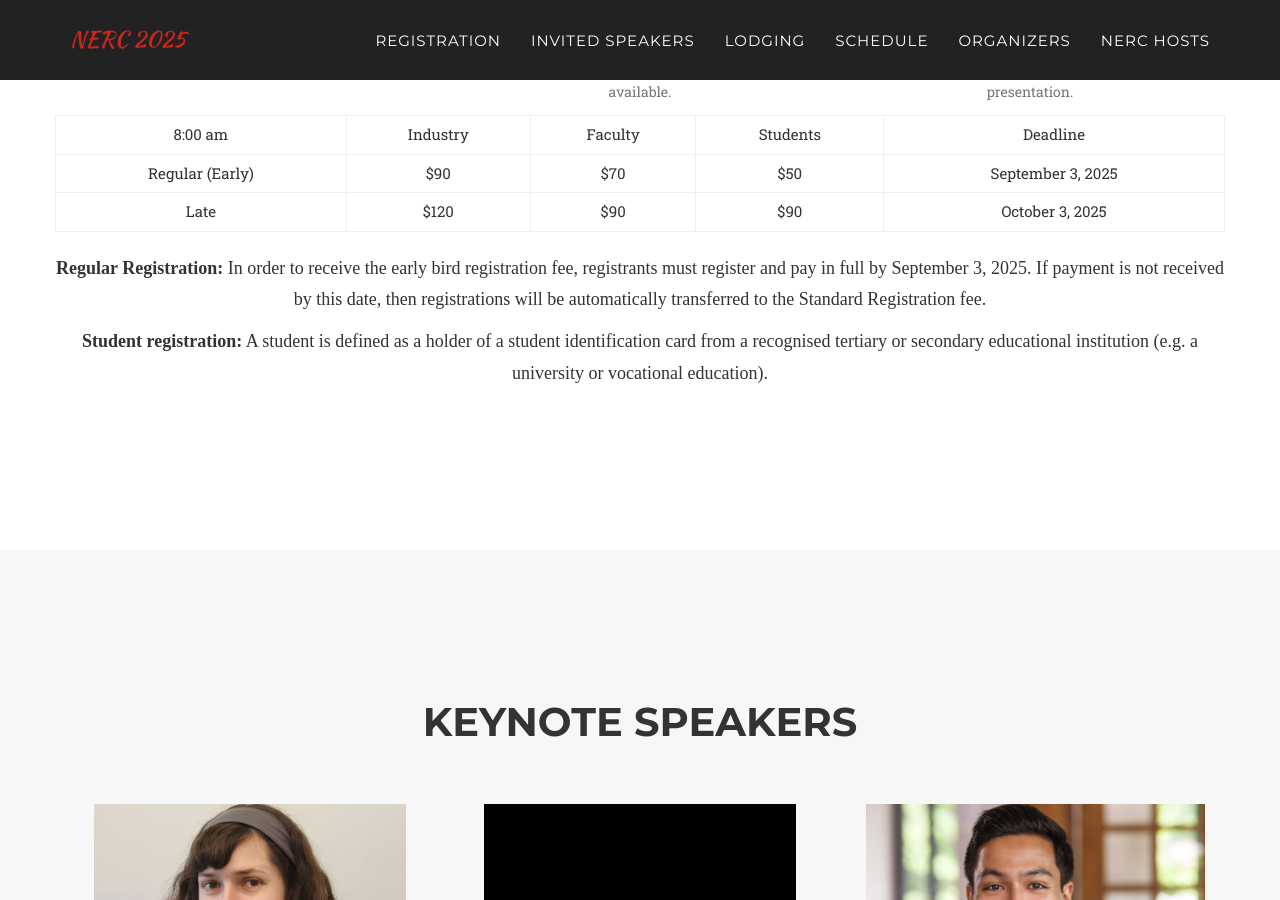
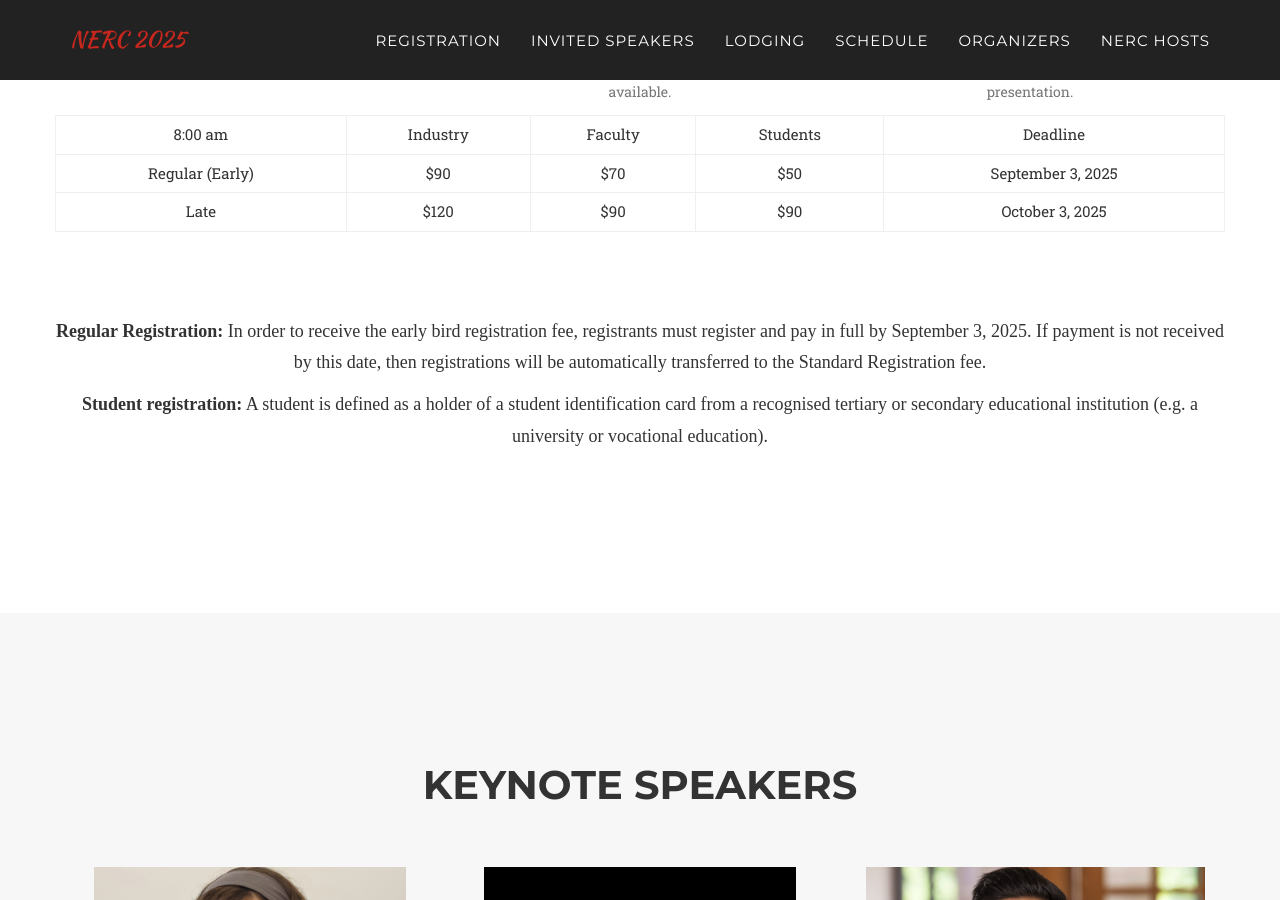
Before and after one commit to Cornell-Tech-AIRLab/cornell2025.nerc.io, a Jekyll site: the page built from index.html, in a window 1280 px wide and 900 px high, scrolled down 1344 px. Built offline with Jekyll 4.4.1, drawn with Linux system fonts in a browser that asks for light colours; some web fonts are replaced.

Commit message:
break at end of reg

```diff
--- a/_includes/registration.html
+++ b/_includes/registration.html
@@ -97,7 +97,7 @@
         </tbody>
       </table>
 
-      <p style="font-family: 'Times New Roman', Times, serif; font-size: 18px;"><b>Regular Registration:</b> In order to receive the early bird registration fee, registrants must register and pay in full by September 3, 2025. If payment is not received by this date, then registrations will be automatically transferred to the Standard Registration fee.</p>
+      <p style="font-family: 'Times New Roman', Times, serif; font-size: 18px;"><br><br><b>Regular Registration:</b> In order to receive the early bird registration fee, registrants must register and pay in full by September 3, 2025. If payment is not received by this date, then registrations will be automatically transferred to the Standard Registration fee.</p>
       <p style="font-family: 'Times New Roman', Times, serif; font-size: 18px;"><b>Student registration:</b> A student is defined as a holder of a student identification card from a recognised tertiary or secondary educational institution (e.g. a university or vocational education).</p>
 
     </div>
```
